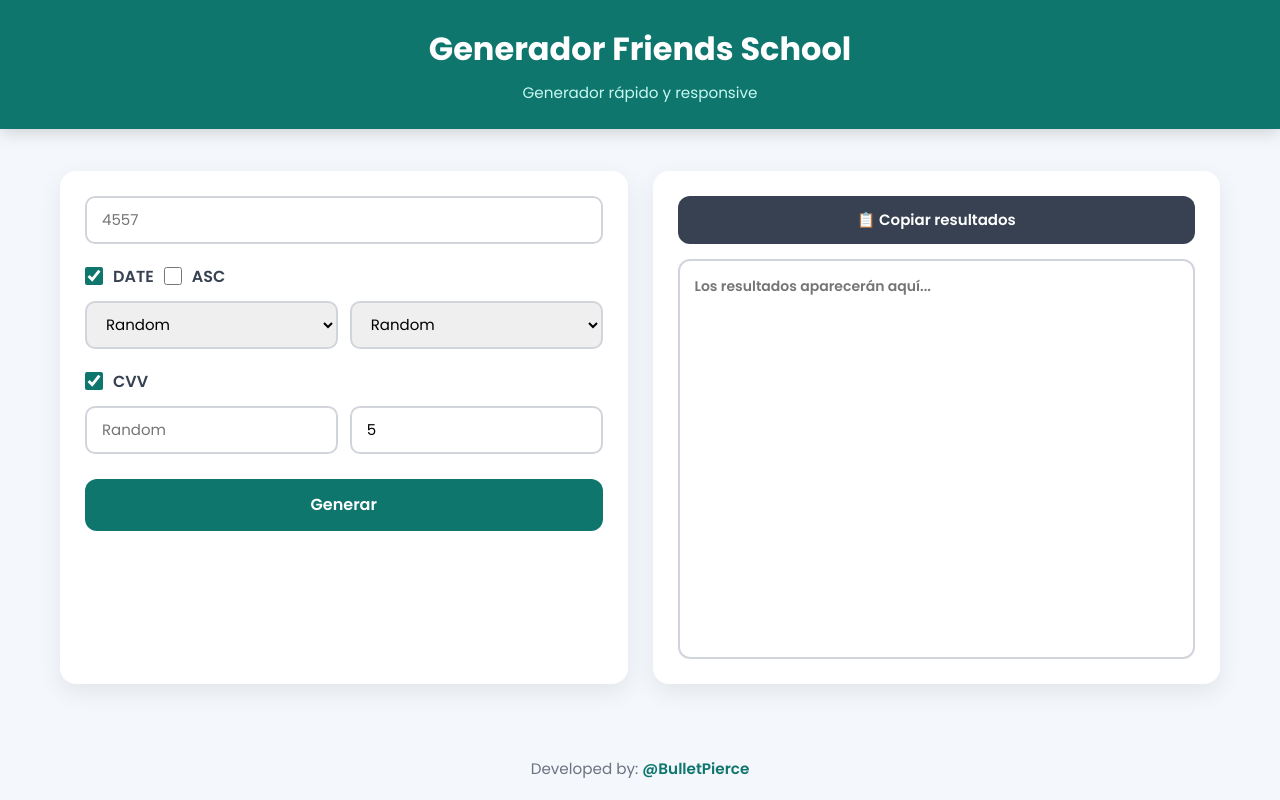
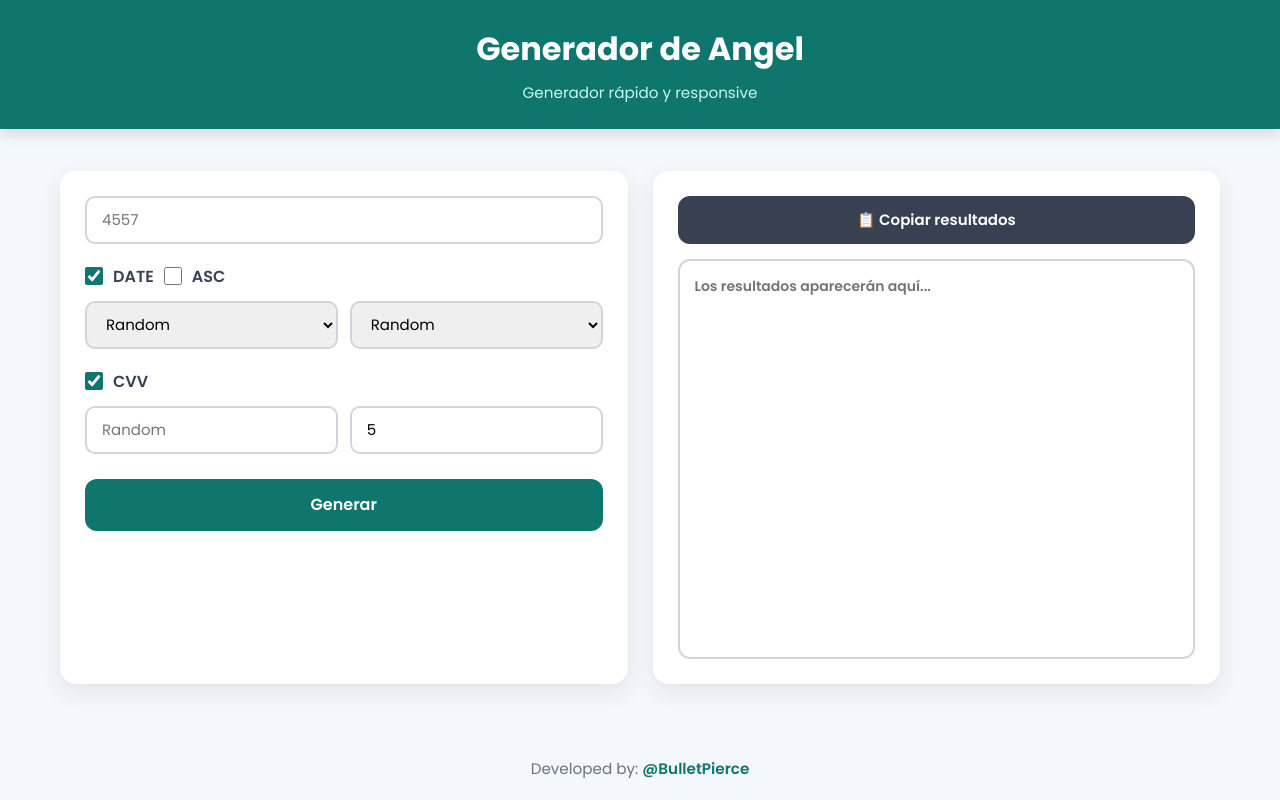
Before and after one commit to angelespiritual/GenCCAngel, a plain HTML site: page index.html in a window 1280 px wide. Drawn offline with Linux system fonts and the light colour scheme.

Commit message:
modificación título nuevo

```diff
--- a/index.html
+++ b/index.html
@@ -218,7 +218,7 @@ input[type="checkbox"]{
 <body>
 
 <header class="title">
-    <h1>Generador Friends School</h1>
+    <h1>Generador de Angel</h1>
     <p>Generador rápido y responsive</p>
 </header>
 
```
